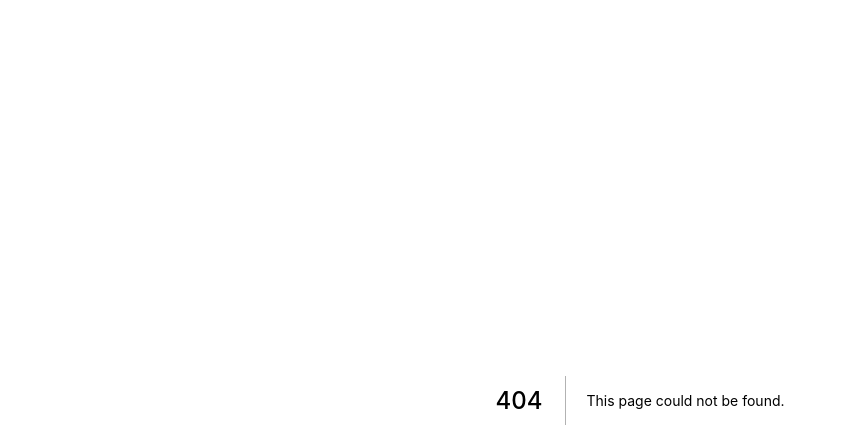
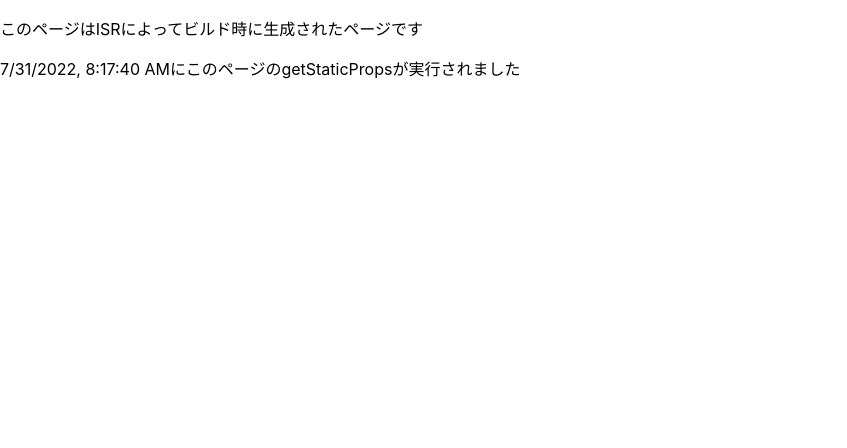
Before and after one commit to kmkkiii/next-practice, a Next.js app in the folder next-sample/: page /isr in a window 1280 px wide. Before the commit this address had no page. Shown: the top 448 px of the page, without its empty margins (0-847 px from the left). Built offline with nearby package versions, Linux system fonts and the light colour scheme.

Commit message:
ISRによるページ実装

```diff
--- /dev/null
+++ b/next-sample/pages/isr.tsx
@@ -0,0 +1,44 @@
+import { GetStaticProps, NextPage } from "next"
+import Head from "next/head";
+import { useRouter } from "next/router";
+
+type ISRProps = {
+  message: string
+}
+
+const ISR: NextPage<ISRProps> = (props) => {
+  const {message} = props;
+
+  const router = useRouter();
+
+  if (router.isFallback) {
+    return <div>Loading...</div>
+  }
+
+  return (
+    <div>
+      <Head>
+        <title>Create Next App</title>
+        <link rel="icon" href="/favicon.ico" />
+      </Head>
+      <main>
+        <p>このページはISRによってビルド時に生成されたページです</p>
+        <p>{message}</p>
+      </main>
+    </div>
+  )
+}
+
+export const getStaticProps: GetStaticProps<ISRProps> = async (context) => {
+  const timestamp = new Date().toLocaleString();
+  const message = `${timestamp}にこのページのgetStaticPropsが実行されました`
+  console.log(message);
+  return {
+    props: {
+      message,
+    },
+    revalidate: 60,
+  }
+}
+
+export default ISR;
```
